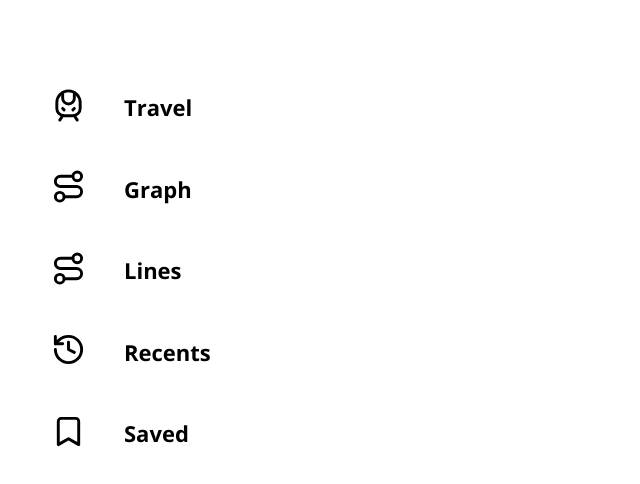
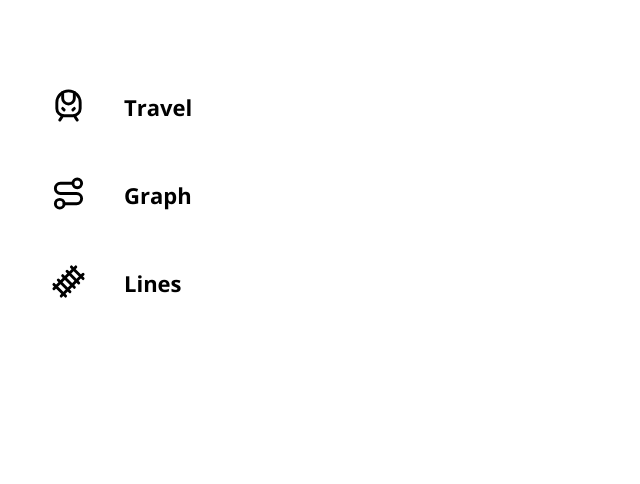
Before and after one commit to Phodouille/Metro-Efrei-Dodo, a Vue app in the folder Front-End/: page /saved in a window 1280 px wide. Shown: the part 182-666 px from the top of the page, without its empty margins (0-640 px from the left). Built offline with nearby package versions, Linux system fonts and the light colour scheme.

Commit message:
New logo for lines section

```diff
--- a/Front-End/src/App.vue
+++ b/Front-End/src/App.vue
@@ -7,9 +7,9 @@
       <div class="left-nav-component">
         <span class="left-nav-button"><LeftNavBar LeftNameSideBar="Travel" :LeftSideBarIcon="TravelSvgIcon" @click="() => goTo('/travel')"/></span>
         <span class="left-nav-button"><LeftNavBar LeftNameSideBar="Graph" :LeftSideBarIcon="GraphSvgIcon" @click="() => goTo('/graph')"/></span>
-        <span class="left-nav-button"><LeftNavBar LeftNameSideBar="Lines" :LeftSideBarIcon="GraphSvgIcon" @click="() => goTo('/lines')"/></span>
-        <span class="left-nav-button"><LeftNavBar LeftNameSideBar="Recents" :LeftSideBarIcon="RecentsSvgIcon" @click="() => goTo('/recents')"/></span>
-        <span class="left-nav-button"><LeftNavBar LeftNameSideBar="Saved" :LeftSideBarIcon="SavedSvgIcon" @click="() => goTo('/saved')"/></span>
+        <span class="left-nav-button"><LeftNavBar LeftNameSideBar="Lines" :LeftSideBarIcon="LinesSvgIcon" @click="() => goTo('/lines')"/></span>
+        <!-- <span class="left-nav-button"><LeftNavBar LeftNameSideBar="Recents" :LeftSideBarIcon="RecentsSvgIcon" @click="() => goTo('/recents')"/></span> -->
+        <!-- <span class="left-nav-button"><LeftNavBar LeftNameSideBar="Saved" :LeftSideBarIcon="SavedSvgIcon" @click="() => goTo('/saved')"/></span> -->
       </div>
     </div>
     <div class="center-side">
@@ -29,6 +29,7 @@ const goTo = (path) => {
 }
 const TravelSvgIcon = `<svg xmlns="http://www.w3.org/2000/svg" width="35" height="35" viewBox="0 0 24 24" fill="none" stroke="currentColor" stroke-width="2" stroke-linecap="round" stroke-linejoin="round" class="lucide lucide-train-front-icon lucide-train-front"><path d="M8 3.1V7a4 4 0 0 0 8 0V3.1"/><path d="m9 15-1-1"/><path d="m15 15 1-1"/><path d="M9 19c-2.8 0-5-2.2-5-5v-4a8 8 0 0 1 16 0v4c0 2.8-2.2 5-5 5Z"/><path d="m8 19-2 3"/><path d="m16 19 2 3"/></svg>`
 const GraphSvgIcon = `<svg xmlns="http://www.w3.org/2000/svg" width="35" height="35" viewBox="0 0 24 24" fill="none" stroke="currentColor" stroke-width="2" stroke-linecap="round" stroke-linejoin="round" class="lucide lucide-route-icon lucide-route"><circle cx="6" cy="19" r="3"/><path d="M9 19h8.5a3.5 3.5 0 0 0 0-7h-11a3.5 3.5 0 0 1 0-7H15"/><circle cx="18" cy="5" r="3"/></svg>`
+const LinesSvgIcon = `<svg xmlns="http://www.w3.org/2000/svg" width="35" height="35" viewBox="0 0 24 24" fill="none" stroke="currentColor" stroke-width="2" stroke-linecap="round" stroke-linejoin="round" class="lucide lucide-train-track-icon lucide-train-track"><path d="M2 17 17 2"/><path d="m2 14 8 8"/><path d="m5 11 8 8"/><path d="m8 8 8 8"/><path d="m11 5 8 8"/><path d="m14 2 8 8"/><path d="M7 22 22 7"/></svg>`
 const RecentsSvgIcon = `<svg xmlns="http://www.w3.org/2000/svg" width="35" height="35" viewBox="0 0 24 24" fill="none" stroke="currentColor" stroke-width="2" stroke-linecap="round" stroke-linejoin="round" class="lucide lucide-history-icon lucide-history"><path d="M3 12a9 9 0 1 0 9-9 9.75 9.75 0 0 0-6.74 2.74L3 8"/><path d="M3 3v5h5"/><path d="M12 7v5l4 2"/></svg>`
 const SavedSvgIcon = `<svg xmlns="http://www.w3.org/2000/svg" width="35" height="35" viewBox="0 0 24 24" fill="none" stroke="currentColor" stroke-width="2" stroke-linecap="round" stroke-linejoin="round" class="lucide lucide-bookmark-icon lucide-bookmark"><path d="m19 21-7-4-7 4V5a2 2 0 0 1 2-2h10a2 2 0 0 1 2 2v16z"/></svg>`
 </script>
@@ -52,7 +53,7 @@ const SavedSvgIcon = `<svg xmlns="http://www.w3.org/2000/svg" width="35" height=
 .left-nav-component {
   display: flex;
   flex-direction: column;
-  height: 400px;
+  height: 250px;
   justify-content: space-between;
 }
 
--- a/Front-End/src/views/SavedView.vue
+++ b/Front-End/src/views/SavedView.vue
@@ -1,8 +1,6 @@
 <template>
     <h1>Saved Page</h1>
-    <map2 />
 </template>
 
 <script setup>
-import map2 from "../components/map2.vue"
 </script>
```
